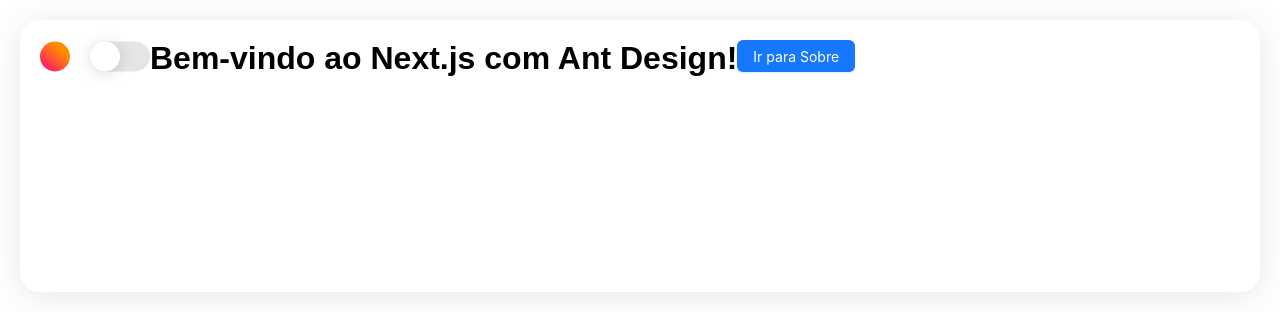
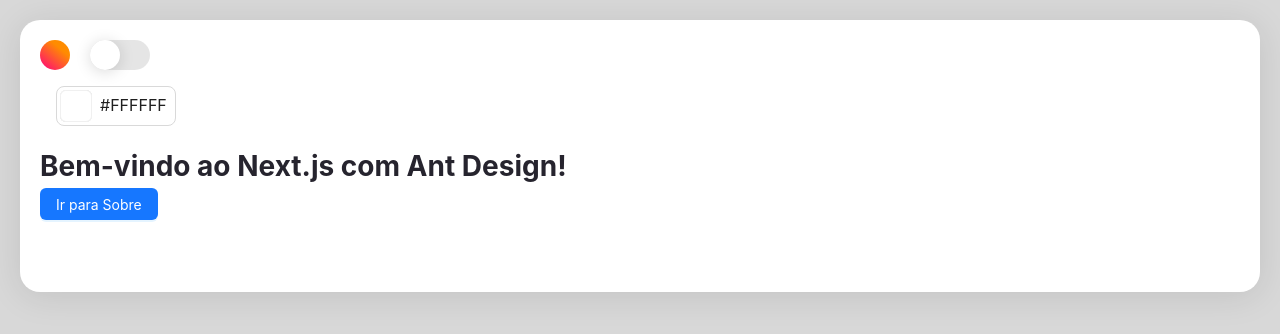
Before and after one commit to douglasrosso/portfolio, a Next.js app: page / in a window 1280 px wide. Shown: the top 334 px of the page. Built offline with nearby package versions, Linux system fonts and the light colour scheme.

Commit message:
color picker

```diff
--- a/src/app/components/Card.tsx
+++ b/src/app/components/Card.tsx
@@ -1,22 +1,21 @@
 import React from "react";
 import styled from "styled-components";
+import { useAppContext } from "../context/StoreContext";
 
 const Card = ({ children }: { children: React.ReactNode }) => {
-  return <StyledWrapper>{children}</StyledWrapper>;
+  const { theme } = useAppContext();
+  return <StyledWrapper $background={theme.background}>{children}</StyledWrapper>;
 };
 
-const StyledWrapper = styled.div`
+const StyledWrapper = styled.div<{ $background: string }>`
   position: relative;
   padding: 20px;
   z-index: 2;
   width: 100%;
   height: 17rem;
-  background-color: inherit;
-  -webkit-box-shadow: 0 4px 35px rgba(0, 0, 0, 0.1);
   box-shadow: 0 4px 35px rgba(0, 0, 0, 0.1);
   border-radius: 20px;
-  display: -webkit-box;
-  display: -ms-flexbox;
+  background: ${(props) => props.$background};
 `;
 
 export default Card;
--- /dev/null
+++ b/src/app/components/ColorPicker.tsx
@@ -0,0 +1,27 @@
+"use client";
+
+import React from "react";
+import styled from "styled-components";
+import { useAppContext } from "@/app/context/StoreContext";
+import { ColorPicker as ColorPickerAntD } from "antd";
+import { Color } from "antd/es/color-picker";
+
+const ColorPicker = () => {
+    const { theme, changeTheme } = useAppContext();
+
+    const handleColorChange = (color: Color) => {
+        changeTheme(color.toHexString());
+    };
+
+    return (
+        <StyledWrapper>
+            <ColorPickerAntD defaultValue={theme.background} onChangeComplete={handleColorChange} size="large" showText />
+        </StyledWrapper>
+    );
+};
+
+const StyledWrapper = styled.div`
+    padding: 16px;
+`;
+
+export default ColorPicker;
--- a/src/app/components/Switch.tsx
+++ b/src/app/components/Switch.tsx
@@ -1,63 +1,36 @@
+"use client";
+
 import React from "react";
 import styled from "styled-components";
+import { useAppContext } from "@/app/context/StoreContext";
 
 const Switch = () => {
+  const { theme, toggleTheme } = useAppContext();
+
   return (
-    <StyledWrapper>
-      <input id="switch" type="checkbox" />
-      <div className="app">
+    <StyledWrapper $background={theme.background} $isDark={theme.isDark ? 1 : 0}>
+      <input id="switch" type="checkbox" onChange={toggleTheme} />
       <div className="content">
         <div className="circle">
           <div className="crescent" />
         </div>
-
         <label htmlFor="switch">
           <div className="toggle" />
           <p className="light"></p>
           <p className="dark"></p>
         </label>
       </div>
-      </div>
     </StyledWrapper>
   );
 };
 
-const StyledWrapper = styled.div`
-  .main-circle {
-    width: 40rem;
-    height: 40rem;
-    border-radius: 100%;
-    background: linear-gradient(40deg, #ff0080, #ff8c00 70%);
-    position: absolute;
-    z-index: 1;
-    left: 50%;
-    -webkit-transform: translate(-50%, -70%);
-    -ms-transform: translate(-50%, -70%);
-    transform: translate(-50%, -70%);
-  }
-
-  .icons {
-    display: -webkit-box;
-    display: -ms-flexbox;
-    display: flex;
-    margin-top: 0.5rem;
-  }
+const StyledWrapper = styled.div<{ $background: string; $isDark: number }>`
+width: fit-content;
 
   .content {
-    display: -webkit-box;
-    display: -ms-flexbox;
-    display: flex;
-    -webkit-box-orient: vertical;
-    -webkit-box-direction: normal;
-    -ms-flex-direction: column;
-    flex-direction: column;
-    text-align: center;
-    width: fit-content;
-    -webkit-transform: translateY(5%);
-    -ms-transform: translateY(5%);
-    transform: translateY(5%);
     display: flex;
     flex-direction: row;
+    width: fit-content;
     gap: 20px;
   }
 
@@ -66,8 +39,12 @@
     border-radius: 100%;
     width: 30px;
     height: 30px;
-    background: linear-gradient(40deg, #ff0080, #ff8c00 70%);
+    background: ${(props) =>
+    props.$isDark
+      ? "linear-gradient(40deg, #8983f7, #a3dafb 70%)"
+      : "linear-gradient(40deg, #ff0080, #ff8c00 70%)"};
     margin: auto;
+    transition: background 0.3s ease;
   }
 
   .crescent {
@@ -76,19 +53,10 @@
     right: 0;
     width: 20px;
     height: 20px;
-    background: white;
-    -webkit-transform: scale(0);
-    -ms-transform: scale(0);
-    transform: scale(0);
-    -webkit-transform-origin: top right;
-    -ms-transform-origin: top right;
+    background: ${(props) => props.$background};
+    transform: ${(props) => (!props.$isDark ? "scale(0)" : "scale(1)")};
     transform-origin: top right;
-    -webkit-transition: -webkit-transform 0.6s
-      cubic-bezier(0.645, 0.045, 0.355, 1);
-    transition: -webkit-transform 0.6s cubic-bezier(0.645, 0.045, 0.355, 1);
     transition: transform 0.6s cubic-bezier(0.645, 0.045, 0.355, 1);
-    transition: transform 0.6s cubic-bezier(0.645, 0.045, 0.355, 1),
-      -webkit-transform 0.6s cubic-bezier(0.645, 0.045, 0.355, 1);
   }
 
   label,
@@ -108,84 +76,40 @@
   .toggle {
     position: absolute;
     width: 50%;
-    background-color: #fff;
-    -webkit-box-shadow: 0 2px 15px rgba(0, 0, 0, 0.15);
+    background-color: ${(props) => props.$background};
     box-shadow: 0 2px 15px rgba(0, 0, 0, 0.15);
-    -webkit-transition: -webkit-transform 0.3s
-      cubic-bezier(0.25, 0.46, 0.45, 0.94);
-    transition: -webkit-transform 0.3s cubic-bezier(0.25, 0.46, 0.45, 0.94);
     transition: transform 0.3s cubic-bezier(0.25, 0.46, 0.45, 0.94);
-    transition: transform 0.3s cubic-bezier(0.25, 0.46, 0.45, 0.94),
-      -webkit-transform 0.3s cubic-bezier(0.25, 0.46, 0.45, 0.94);
   }
 
   .dark {
     opacity: 0.5;
   }
 
-  .mark {
-    border-radius: 100px;
-    background-color: black;
-  }
-
-  .time {
-    color: black;
-  }
-
   [type="checkbox"] {
     display: none;
   }
 
-  [type="checkbox"]:checked + .app .toggle {
-    -webkit-transform: translateX(100%);
-    -ms-transform: translateX(100%);
+  [type="checkbox"]:checked + .content .toggle {
     transform: translateX(100%);
     background-color: #34323d;
   }
 
-  [type="checkbox"]:checked + .app .dark {
+  [type="checkbox"]:checked + .content .dark {
     opacity: 1;
-    color: white;
+    color:${(props) => props.$background};
   }
 
-  [type="checkbox"]:checked + .app .light {
+  [type="checkbox"]:checked + .content .light {
     opacity: 1;
-    color: white;
+    color:${(props) => props.$background};
   }
 
-
-  [type="checkbox"]:checked + .app .crescent {
-    -webkit-transform: scale(1);
-    -ms-transform: scale(1);
-    transform: scale(1);
-    background: #26242e;
+  [type="checkbox"]:checked + .content .crescent {
+    transform:${(props) => props.$isDark ? "scale(1)" : "scale(0)"};
+    background: ${(props) => props.$background};
   }
 
-  [type="checkbox"]:checked + .app .circle {
-    background: linear-gradient(40deg, #8983f7, #a3dafb 70%);
-  }
-
-  [type="checkbox"]:checked + .app .main-circle {
-    background: linear-gradient(40deg, #8983f7, #a3dafb 70%);
-  }
-
-  [type="checkbox"]:checked + .time {
-    color: white;
-  }
-
-  [type="checkbox"]:checked + .app .menu .time {
-    color: white;
-  }
-
-  [type="checkbox"]:checked + .app .menu .icons .network {
-    border-color: transparent transparent white transparent;
-  }
-
-  [type="checkbox"]:checked + .app .menu .icons .battery {
-    background-color: white;
-  }
-
-  [type="checkbox"]:checked + .app {
+  [type="checkbox"]:checked + .content {
     border-radius: 40px;
   }
 `;
--- a/src/app/context/AppContext.tsx
+++ /dev/null
@@ -1,50 +0,0 @@
-import React, { createContext, useContext, useState, ReactNode } from 'react';
-
-interface AppContextType {
-    theme: ThemeType;
-    toggleTheme: () => void;
-}
-
-interface ThemeType {
-    primaryColor: string;
-    background: string;
-    color: string;
-}
-
-const AppContext = createContext<AppContextType | undefined>(undefined);
-
-export const AppProvider = ({ children }: { children: ReactNode }) => {
-    const lightTheme = {
-        primaryColor: "#1890ff",
-        background: "#ffffff",
-        color: "#000000",
-    };
-
-    const darkTheme = {
-        primaryColor: "#ff4d4f",
-        background: "#000000",
-        color: "#ffffff",
-    };
-
-    const [isLightTheme, setIsLightTheme] = useState(true);
-
-    const toggleTheme = () => {
-        setIsLightTheme((prev) => !prev);
-    };
-
-    const theme = isLightTheme ? lightTheme : darkTheme;
-
-    return (
-        <AppContext.Provider value={{ theme, toggleTheme }}>
-            {children}
-        </AppContext.Provider>
-    );
-};
-
-export const useAppContext = () => {
-    const context = useContext(AppContext);
-    if (!context) {
-        throw new Error('useAppContext must be used within an AppProvider');
-    }
-    return context;
-};
--- /dev/null
+++ b/src/app/context/StoreContext.tsx
@@ -0,0 +1,68 @@
+import React, { createContext, useContext, useState, ReactNode } from 'react';
+
+interface StoreContextType {
+    theme: ThemeType;
+    toggleTheme: () => void;
+    changeTheme: (value: string) => void;
+}
+
+export interface ThemeType {
+    primaryColor: string;
+    background: string;
+    contrast: string;
+    color: string;
+    isDark: boolean,
+}
+
+const AppContext = createContext<StoreContextType | undefined>(undefined);
+
+export const StoreProvider = ({ children }: { children: ReactNode }) => {
+    const lightTheme = {
+        primaryColor: "#1890ff",
+        background: "#ffffff",
+        contrast: "#d8d8d8",
+        color: "#26242e",
+        isDark: false,
+    };
+
+    const darkTheme = {
+        primaryColor: "#ff4d4f",
+        background: "#34323d",
+        contrast: "#26242e",
+        color: "#ffffff",
+        isDark: true,
+    };
+
+    const [isLightTheme, setIsLightTheme] = useState(true);
+
+    const [theme, setTheme] = useState<ThemeType>(isLightTheme ? lightTheme : darkTheme);
+
+    const toggleTheme = () => {
+        setIsLightTheme((prev) => {
+            const newTheme = prev ? darkTheme : lightTheme;
+            setTheme(newTheme);
+            return !prev;
+        });
+    };
+
+    const changeTheme = (color: string) => {
+        setTheme((prevTheme) => ({
+            ...prevTheme,
+            background: color,
+        }));
+    };
+
+    return (
+        <AppContext.Provider value={{ theme, toggleTheme, changeTheme }}>
+            {children}
+        </AppContext.Provider>
+    );
+};
+
+export const useAppContext = () => {
+    const context = useContext(AppContext);
+    if (!context) {
+        throw new Error('useAppContext must be used within an AppProvider');
+    }
+    return context;
+};
--- a/src/app/globals.css
+++ /dev/null
@@ -1,42 +0,0 @@
-:root {
-  --background: #ffffff;
-  --foreground: #171717;
-}
-
-@media (prefers-color-scheme: dark) {
-  :root {
-    --background: #0a0a0a;
-    --foreground: #ededed;
-  }
-}
-
-html,
-body {
-  max-width: 100vw;
-  overflow-x: hidden;
-}
-
-body {
-  color: var(--foreground);
-  background: var(--background);
-  font-family: Arial, Helvetica, sans-serif;
-  -webkit-font-smoothing: antialiased;
-  -moz-osx-font-smoothing: grayscale;
-}
-
-* {
-  box-sizing: border-box;
-  padding: 0;
-  margin: 0;
-}
-
-a {
-  color: inherit;
-  text-decoration: none;
-}
-
-@media (prefers-color-scheme: dark) {
-  html {
-    color-scheme: dark;
-  }
-}
--- a/src/app/layout.tsx
+++ b/src/app/layout.tsx
@@ -1,13 +1,12 @@
 "use client";
 
-import "./globals.css";
-import type { ReactNode } from "react";
+import "../styles/globals.css";
 import { ThemeProvider } from "styled-components";
 import { useEffect, useState } from "react";
-import Head from "next/head";
-import { AppProvider, useAppContext } from "@/app/context/AppContext";
+import { StoreProvider, useAppContext } from "@/app/context/StoreContext";
 import Loading from "./components/Loading";
-export default function RootLayout({ children }: { children: ReactNode }) {
+import { App } from "antd";
+export default function RootLayout({ children }: { children: React.ReactNode }) {
   const [isMounted, setIsMounted] = useState(false);
 
   useEffect(() => {
@@ -16,23 +15,24 @@
 
   return (
     <html>
-      <Head>
-        <title>My App</title>
-      </Head>
-      <AppProvider>
-        {!isMounted ? <Loading /> : <BodyContent>{children}</BodyContent>}
-      </AppProvider>
+      <body>
+        <App>
+          <StoreProvider>
+            {!isMounted ? <Loading /> : <Content>{children}</Content>}
+          </StoreProvider>
+        </App>
+      </body>
     </html>
   );
 }
 
-function BodyContent({ children }: { children: ReactNode }) {
+function Content({ children }: { children: React.ReactNode }) {
   const { theme } = useAppContext();
   return (
     <ThemeProvider theme={theme}>
-      <body style={{ backgroundColor: theme.background, color: theme.color }}>
+      <div style={{ backgroundColor: theme.contrast, color: theme.color, minHeight: "100vh" }}>
         {children}
-      </body>
+      </div>
     </ThemeProvider>
   );
 }
--- a/src/app/page.tsx
+++ b/src/app/page.tsx
@@ -4,12 +4,14 @@
 import { Button } from "antd";
 import Card from "./components/Card";
 import Switch from "./components/Switch";
+import ColorPicker from "./components/ColorPicker";
 
 const HomePage = () => {
   return (
     <div style={{ padding: "20px" }}>
       <Card>
         <Switch />
+        <ColorPicker />
         <h1>Bem-vindo ao Next.js com Ant Design!</h1>
         <Button type="primary">
           <Link href="/about">Ir para Sobre</Link>
--- a/src/styles/globals.css
+++ b/src/styles/globals.css
@@ -1 +1,5 @@
-@import '~antd/dist/antd.css';
+* {
+    box-sizing: border-box;
+    padding: 0;
+    margin: 0;
+}
```
Also changed, not shown: src/app/not-found.tsx (deleted, +0 -18 lines), src/app/page.module.css (deleted, +0 -165 lines). Lines whose indentation alone changed are shown as unchanged.
